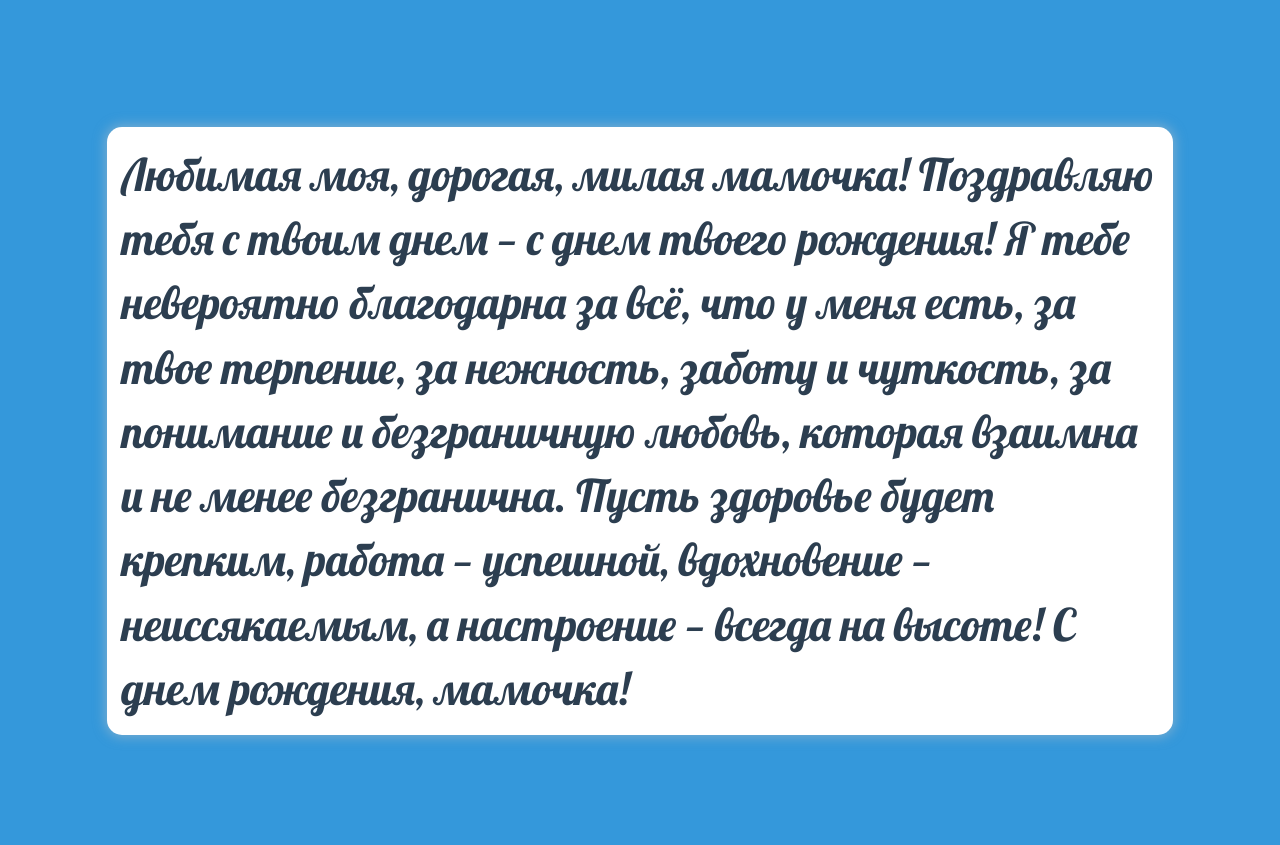
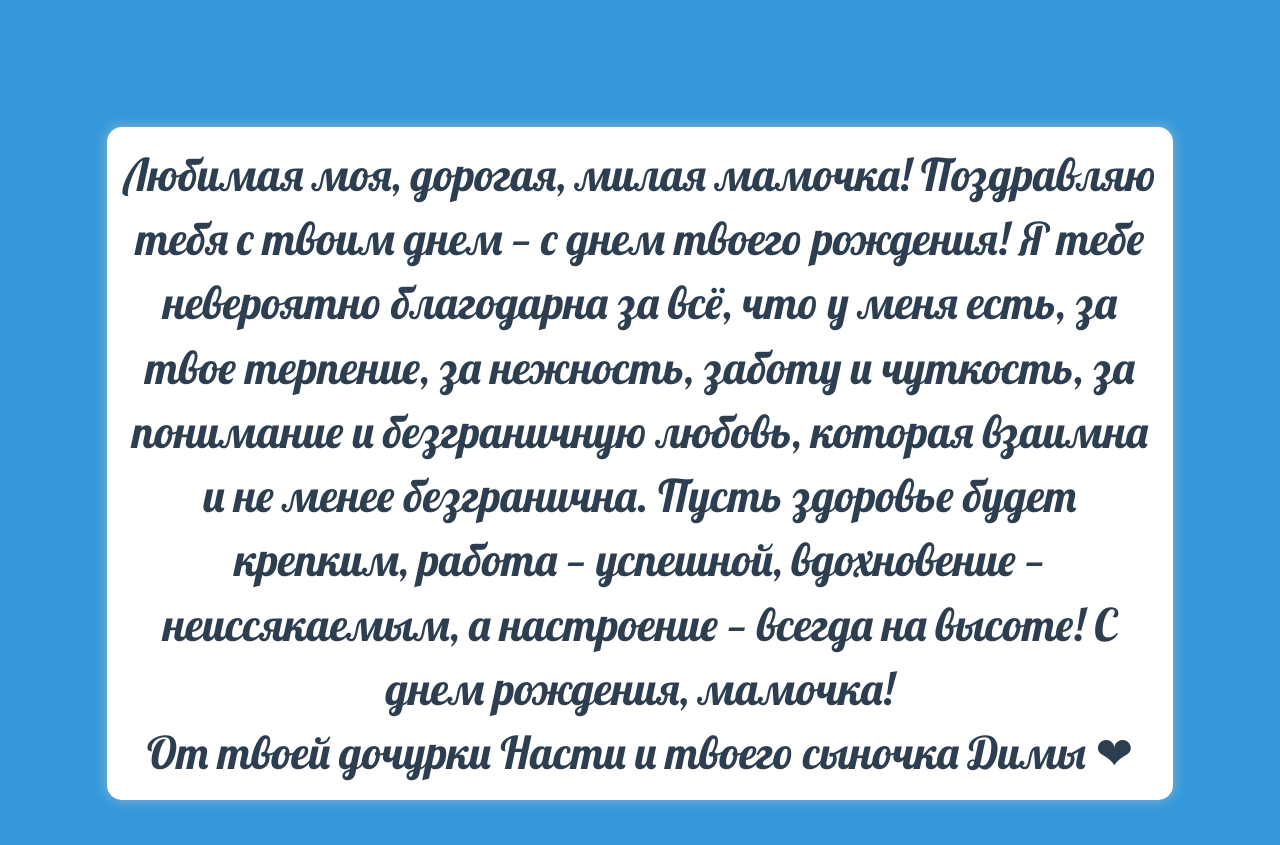
Before and after one commit to ybprogrammer/ybprogrammer.github.io, a plain HTML site: page index.html in a window 1280 px wide. Shown: the part 1040-1885 px from the top of the page. Drawn offline with nearby package versions, Linux system fonts and the light colour scheme.

Commit message:
Second commit

```diff
--- a/index.html
+++ b/index.html
@@ -30,6 +30,8 @@
 
 		<div class="co-xs-10 col-sm-10 col-md-10 col-lg-10 congr wow fadeIn" data-wow-duration="1.5s" data-wow-delay=".5s">
 				Любимая моя, дорогая, милая мамочка! Поздравляю тебя с твоим днем — с днем твоего рождения! Я тебе невероятно благодарна за всё, что у меня есть, за твое терпение, за нежность, заботу и чуткость, за понимание и безграничную любовь, которая взаимна и не менее безгранична. Пусть здоровье будет крепким, работа — успешной, вдохновение — неиссякаемым, а настроение — всегда на высоте! С днем рождения, мамочка!
+				<br>
+				От твоей дочурки Насти и твоего сыночка Димы &#x2764;
 		</div>
 	<!-- WRAPPER -->
 
--- a/main.css
+++ b/main.css
@@ -33,4 +33,5 @@ body {
 	color: #2c3e50;
 	-webkit-box-shadow: 0 0 12px 2px rgba(189,195,199,.5);
 	box-shadow: 0 0 12px 2px rgba(189,195,199,.5);
+	text-align: center;
 }
```
